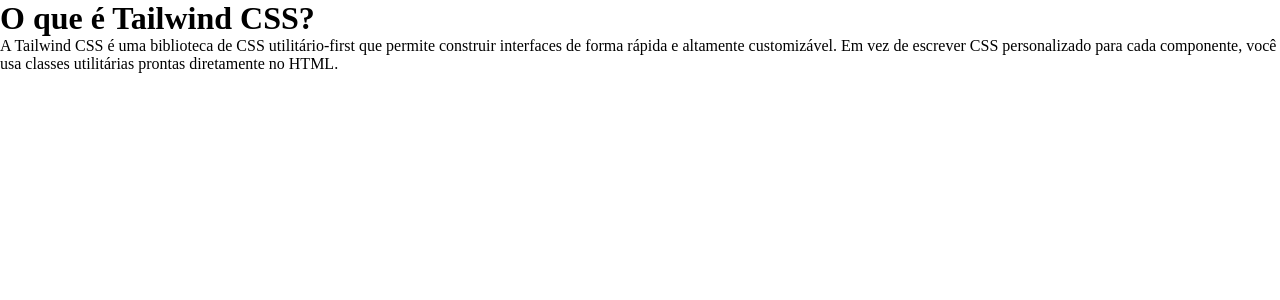
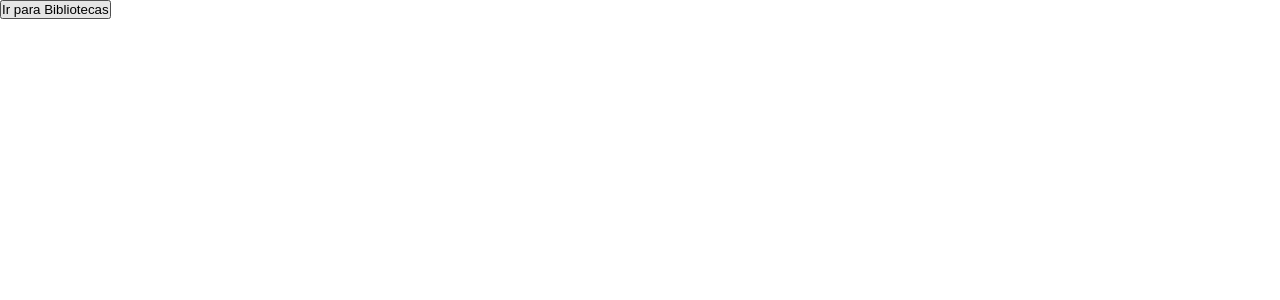
Before and after one commit to annabialeme/aulajs04, a Next.js app: page / in a window 1280 px wide. Shown: the top 300 px of the page. Built offline with nearby package versions, Linux system fonts and the light colour scheme.

Commit message:
refactor: page bibliotecas

```diff
--- a/src/app/page.jsx
+++ b/src/app/page.jsx
@@ -1,5 +1,11 @@
-import Bibliotecas from "./bibliotecas/page";
+import Link from "next/link";
 
 export default function Home() {
-  return <Bibliotecas />;
+  return (
+    <main>
+      <Link href="/bibliotecas">
+        <button>Ir para Bibliotecas</button>
+      </Link>
+    </main>
+  );
 }
```
